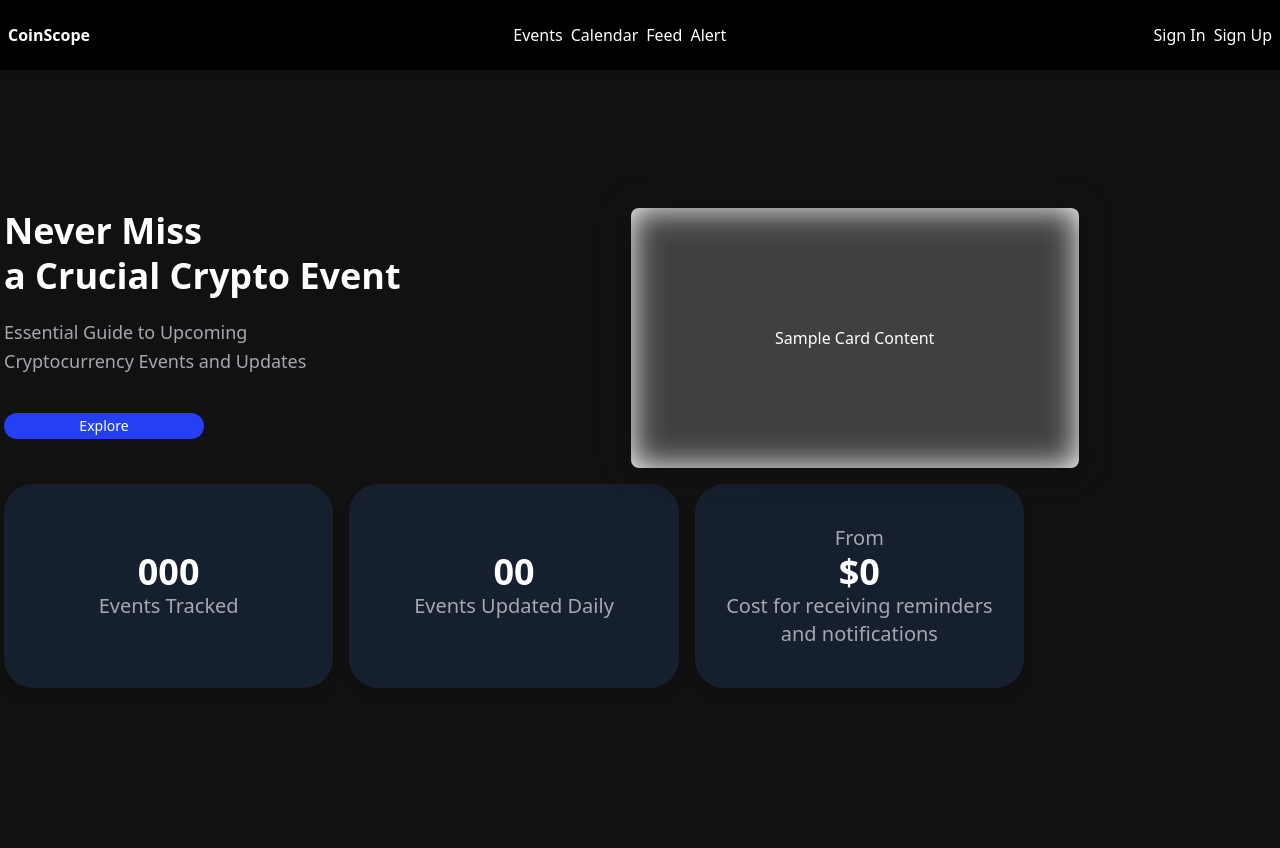
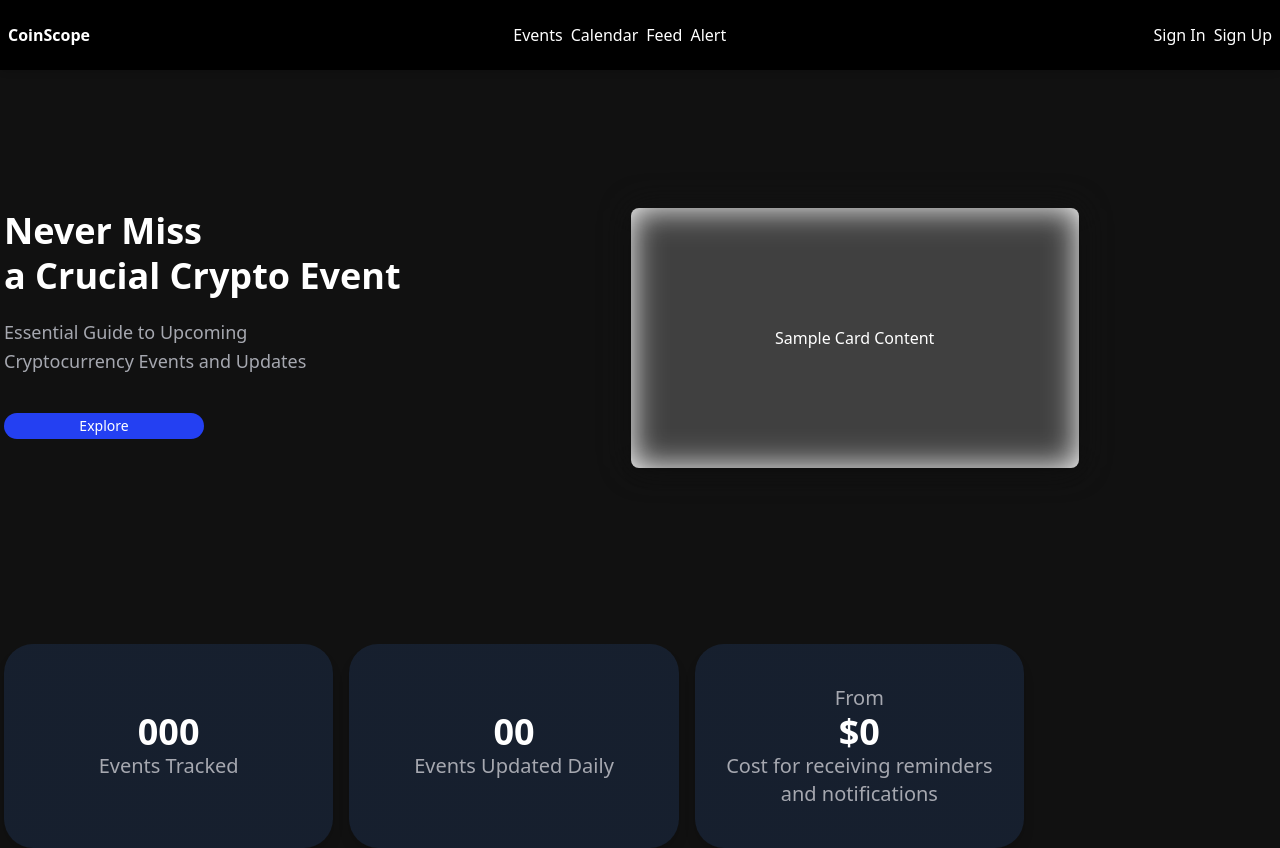
Before and after one commit to jinnyleeis/coinscope_fe, a Next.js app: page /landing in a window 1280 px wide. Shown: the top 848 px of the page. Built offline with nearby package versions, Linux system fonts and the light colour scheme.

Commit message:
[style] card content : gap-y 조정

```diff
--- a/app/landing/page.tsx
+++ b/app/landing/page.tsx
@@ -9,7 +9,7 @@ const LandingPage = () => {
       <GNB />
 
       {/* Main Section */}
-      <div className="container mx-auto my-52 px-4 h-full flex flex-col gap-16">
+      <div className="container mx-auto my-52 px-4 h-full flex flex-col gap-y-44">
 
         {/* 첫 번째 행: 텍스트 섹션 + 샘플 카드 섹션 */}
         <div className="w-full flex flex-col md:flex-row justify-between items-start gap-8 max-w-7xl">
@@ -34,7 +34,7 @@ const LandingPage = () => {
           </div>
 
           {/* 샘플 카드 섹션 */}
-          <div className="w-full flex justify-center items-center">
+          <div className="w-full  flex justify-center items-center">
             <div className="relative w-full max-w-md h-[260px] bg-white rounded-lg shadow-lg flex justify-center items-center">
               <div className="absolute inset-0 bg-[#111111] rounded-lg opacity-80 blur-lg" />
               <div className="relative z-10 text-white">Sample Card Content</div>
```
